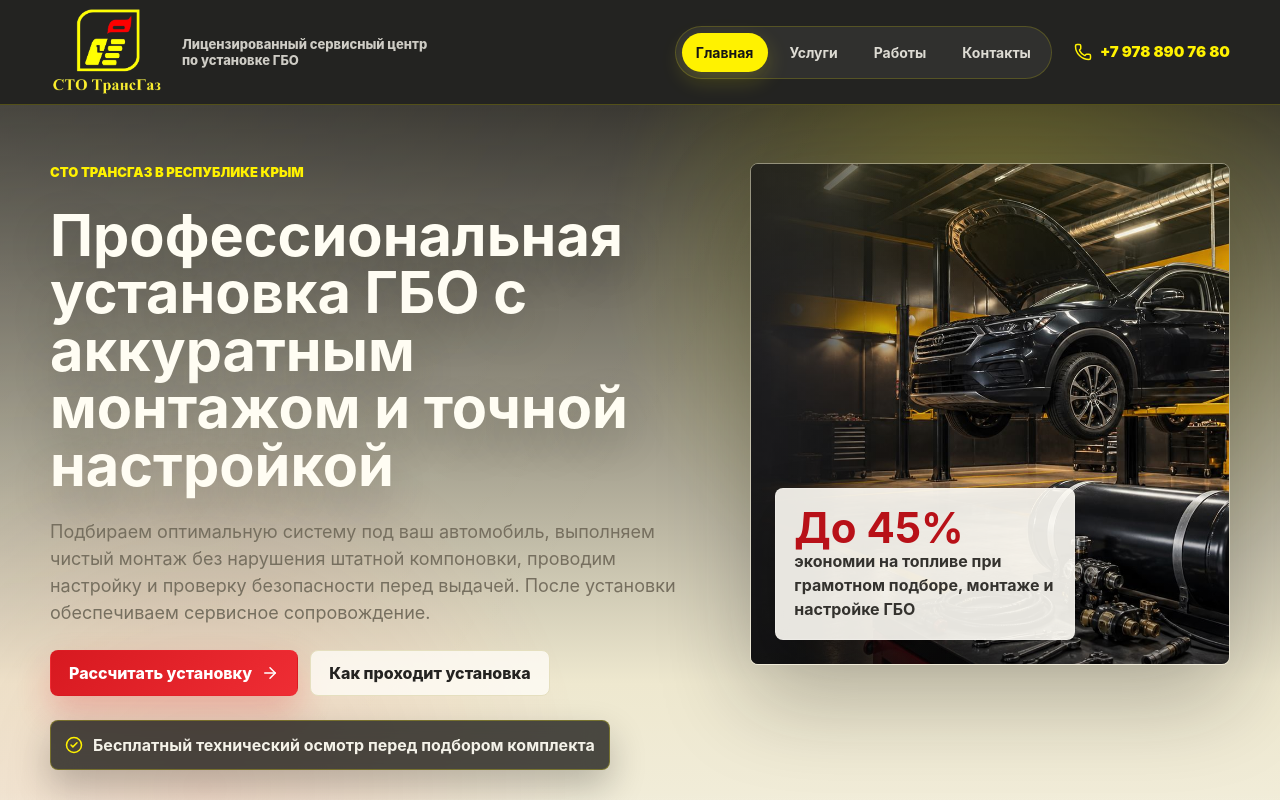
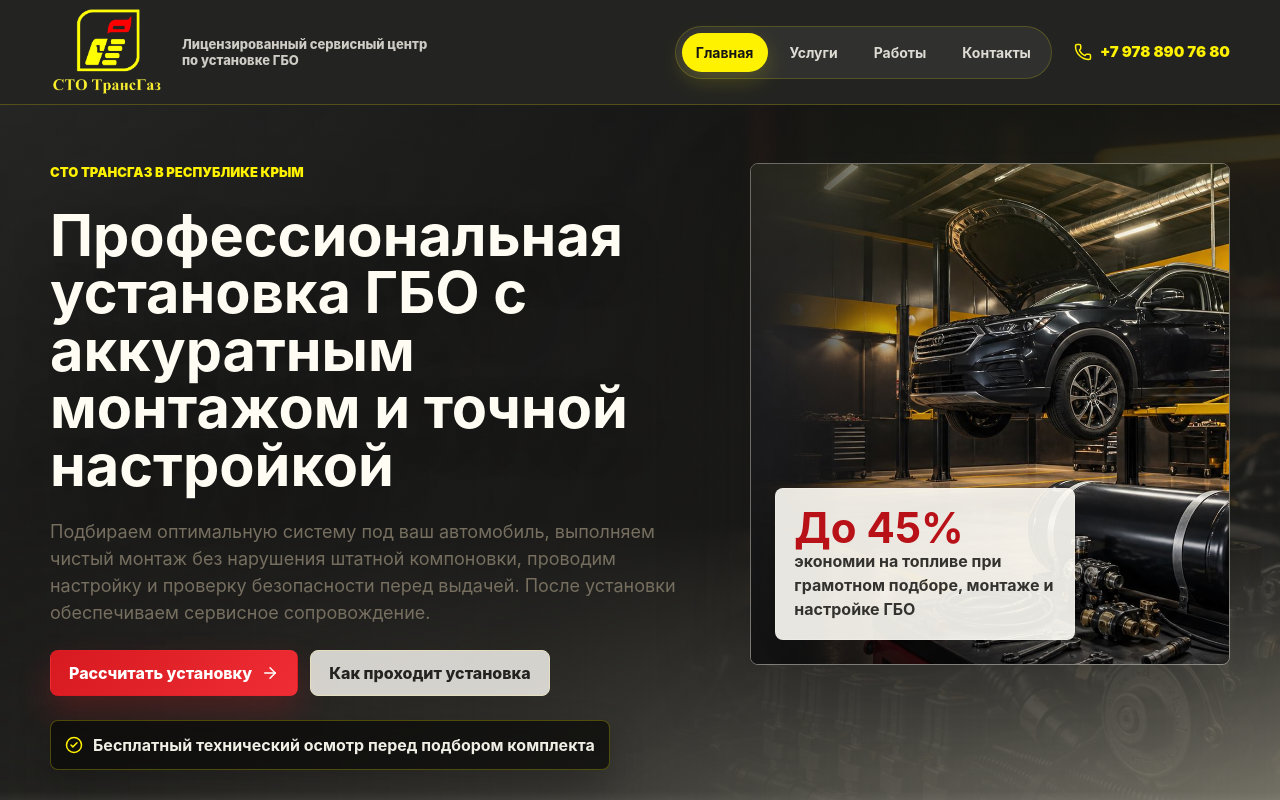
Before and after one commit to Aleks-man/ugtransgas, a React (Vite) app in the folder frontend/: page / in a window 1280 px wide. Shown: the top 800 px of the page. Built offline with nearby package versions, Linux system fonts and the light colour scheme.

Commit message:
Add unique home hero background

```diff
--- a/frontend/src/styles/sections/hero.css
+++ b/frontend/src/styles/sections/hero.css
@@ -3,9 +3,12 @@
   overflow: hidden;
   padding: 58px 0 34px;
   background:
-    radial-gradient(circle at 78% 16%, rgba(255, 242, 0, 0.22), transparent 32%),
-    radial-gradient(circle at 16% 78%, rgba(215, 25, 32, 0.1), transparent 30%),
-    linear-gradient(180deg, #36342e 0%, #eee8cf 66%, #f6f3e7 100%);
+    linear-gradient(90deg, rgba(22, 22, 21, 0.94) 0%, rgba(22, 22, 21, 0.82) 42%, rgba(22, 22, 21, 0.5) 100%),
+    linear-gradient(180deg, rgba(22, 22, 21, 0.74) 0%, rgba(54, 52, 46, 0.62) 48%, rgba(238, 232, 207, 0.86) 78%, #f6f3e7 100%),
+    radial-gradient(circle at 78% 16%, rgba(255, 242, 0, 0.24), transparent 30%),
+    radial-gradient(circle at 16% 78%, rgba(215, 25, 32, 0.12), transparent 30%),
+    url("../../assets/home-hero-bg.jpg") center 45% / cover no-repeat,
+    #24221d;
 }
 
 .hero-section::after {
@@ -22,7 +25,9 @@
   position: absolute;
   inset: 0;
   pointer-events: none;
-  background: linear-gradient(120deg, rgba(255, 253, 243, 0.18), transparent 48%);
+  background:
+    linear-gradient(120deg, rgba(255, 253, 243, 0.14), transparent 46%),
+    linear-gradient(90deg, rgba(22, 22, 21, 0.34), transparent 64%);
   mask-image: linear-gradient(180deg, rgba(0, 0, 0, 0.5), transparent 78%);
 }
 
```
Also changed, not shown: frontend/src/assets/home-hero-bg.jpg (added).
